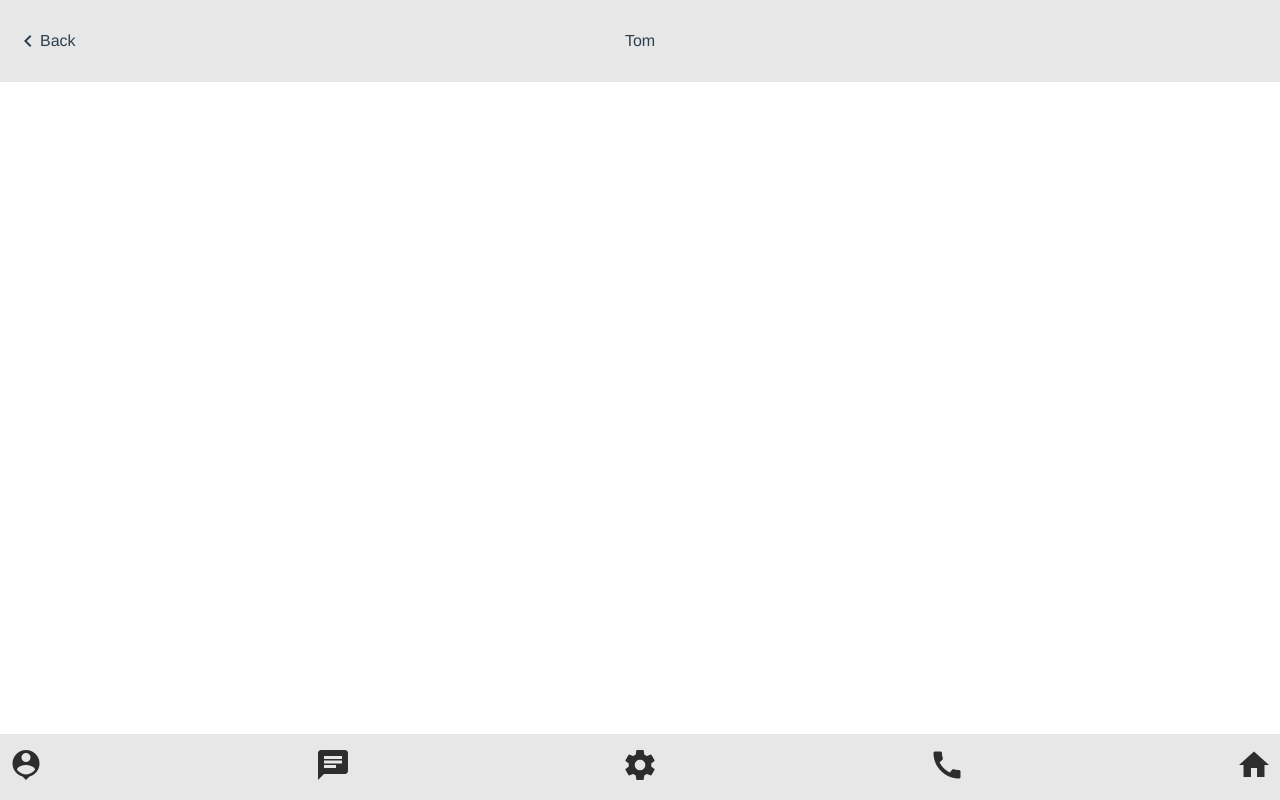
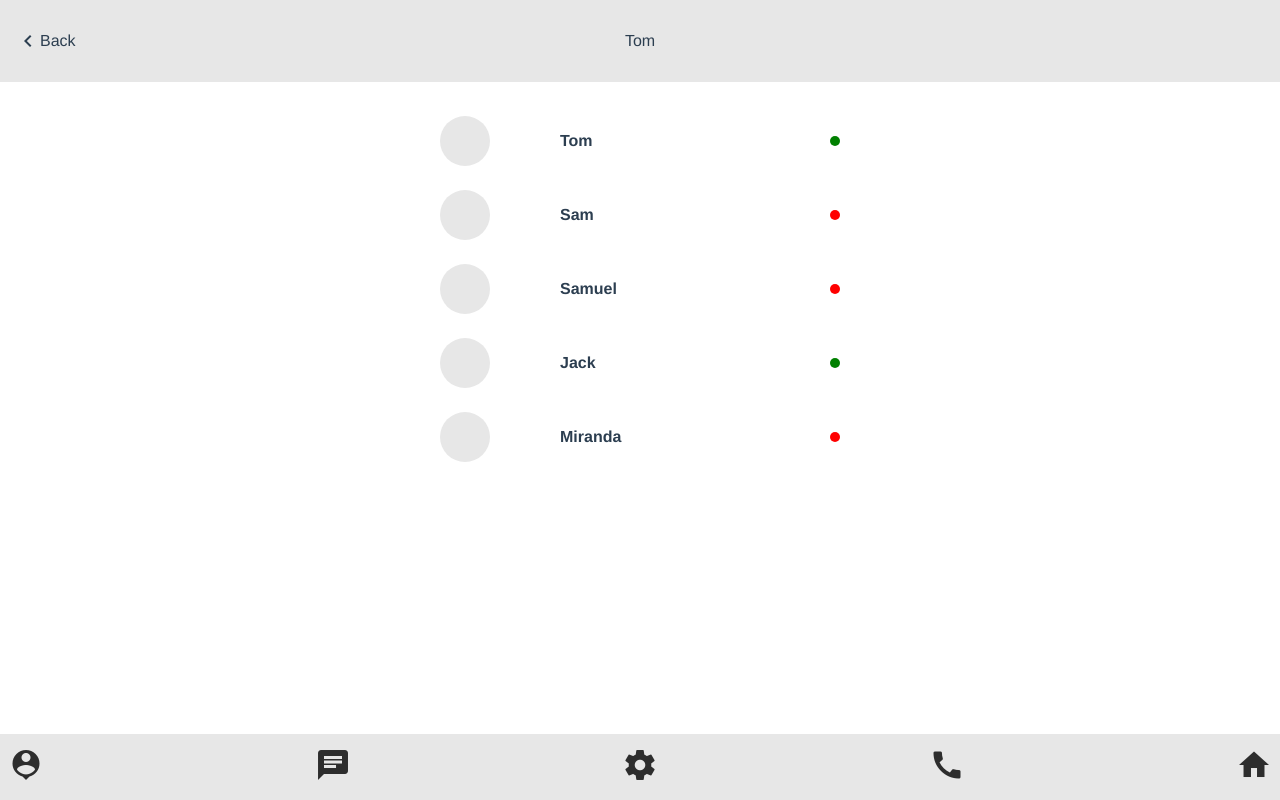
Before and after one commit to mirzahanmirzahanov/messenger-application, a Vue app: page / in a window 1280 px wide. Built offline with nearby package versions, Linux system fonts and the light colour scheme; data requests are answered from the project's data file.

Commit message:
contact list implemented

```diff
--- a/src/components/VMainWrapper.vue
+++ b/src/components/VMainWrapper.vue
@@ -1,6 +1,7 @@
 <template>
   <div class='v-main-wrapper'>
     <v-header/>
+    <router-view></router-view>
     <v-footer/>
   </div>
 </template>
--- /dev/null
+++ b/src/components/contacts/VContactUser.vue
@@ -0,0 +1,46 @@
+<template>
+  <div class="v-contact-user" @click="toContactInfo">
+    <div class="user__avatar"></div>
+    <div class="user__name">
+      <span>{{ contact_data.name }}</span>
+    </div>
+    <div class="user__status" :class="className"></div>
+  </div>
+</template>
+
+
+<script>
+export default {
+  components: {},
+  name: "v-contact-user",
+  props: {
+    // создаем props, который прининамет contact из ContactList
+    // (из родителя в ребенка, ребенок - этот компонент)
+    contact_data: {
+      type: Object,
+      default: () => {},
+      required: true,
+    },
+  },
+  data: () => ({}),
+  methods: {
+    //открытие отдельного контакта
+    toContactInfo() {
+      // прокидываем событие из ребенка в родителя с помощью $emit
+      this.$emit('to-contact-info')
+    },
+  },
+  computed: {
+    className() {
+      return {
+        online: this.contact_data.status === "online",
+        offline: this.contact_data.status === "offline",
+      };
+    },
+  },
+};
+</script>
+
+
+<style>
+</style>
--- /dev/null
+++ b/src/components/contacts/VContactUserInfo.vue
@@ -0,0 +1,23 @@
+<template>
+<div class='v-contact-user-info'>
+
+</div>
+</template>
+
+
+<script>
+
+export default {
+components: {},
+name: 'v-contact-user-info',
+computed: {},
+props: {},
+data: () => ({}),
+methods: {}
+}
+</script>
+
+
+<style>
+
+</style>
--- a/src/router/index.js
+++ b/src/router/index.js
@@ -1,11 +1,18 @@
 import { createRouter, createWebHistory } from 'vue-router'
 
+import ContactList from '@/views/ContactList.vue'
+import VContactUserInfo from '@/components/contacts/VContactUserInfo.vue'
 
 const routes = [
   {
     path: '/',
     name: 'contacts',
-    // component: HomeView
+    component: ContactList
+  },
+  {
+    path: '/contact',
+    name: 'contact',
+    component: VContactUserInfo
   },
 ]
 
--- a/src/store/index.js
+++ b/src/store/index.js
@@ -1,14 +1,19 @@
+import axios from 'axios'
+
 import { createStore } from 'vuex'
+import  contacts  from "./modules/contacts";
+
 
 export default createStore({
-  state: {
-  },
-  getters: {
-  },
-  mutations: {
-  },
-  actions: {
-  },
-  modules: {
+  // state: {
+  // },
+  // mutations: {
+  // },
+  // actions: {
+  // },
+  // getters: {
+  // },
+      modules: {
+    contacts
   }
 })
--- /dev/null
+++ b/src/store/modules/contacts.js
@@ -0,0 +1,25 @@
+import axios from 'axios'
+
+export default {
+	state: {
+		contacts: []
+	},
+	mutations: {
+		SET_CONTACTS(state, contacts) {
+			state.contacts = contacts;
+		}
+	},
+	actions: {
+		async GET_CONTACTS({ commit }) {
+			const contacts = await axios('http://localhost:3000/contacts', {
+				method: "GET"
+			})
+			commit('SET_CONTACTS', contacts.data);
+		}
+	},
+	getters: {
+		CONTACTS(state) {
+			return state.contacts
+		}
+	},
+}
--- /dev/null
+++ b/src/views/ContactList.vue
@@ -0,0 +1,45 @@
+<template>
+  <div class="contact-list">
+    <!-- связываем пропс 'contact_data' с 'contact' -->
+    <v-contact-user
+      v-for="contact in CONTACTS"
+      :key="contact.id"
+      :contact_data="contact"
+      @to-contact-info="toContactInfo(contact)"
+    />
+    <!-- ловим эмит to-contact-info, отправленный из ребенка
+    и привязываем к нему ф-цию toContactInfo -->
+  </div>
+</template>
+
+
+<script>
+import VContactUser from "@/components/contacts/VContactUser.vue";
+import { mapActions, mapGetters } from "vuex";
+
+export default {
+  components: { VContactUser },
+  name: "contact-list",
+  props: {},
+  data: () => ({}),
+  computed: {
+    ...mapGetters(["CONTACTS"]),
+  },
+  methods: {
+    ...mapActions(["GET_CONTACTS"]),
+    toContactInfo(contact){
+      this.$router.push({
+        name: 'contact',
+        query: {'id': contact.id}
+      })
+    }
+  },
+  mounted() {
+    this.GET_CONTACTS();
+  },
+};
+</script>
+
+
+<style>
+</style>
```
